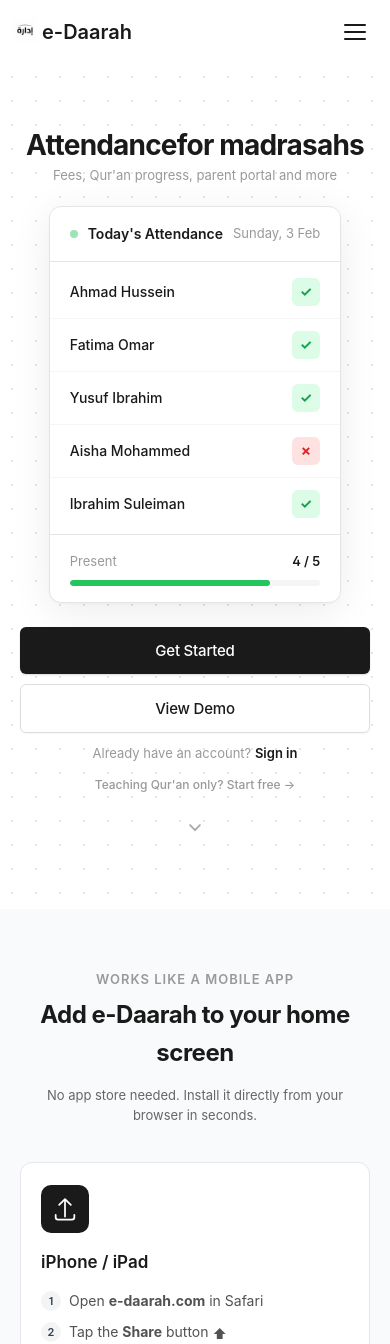
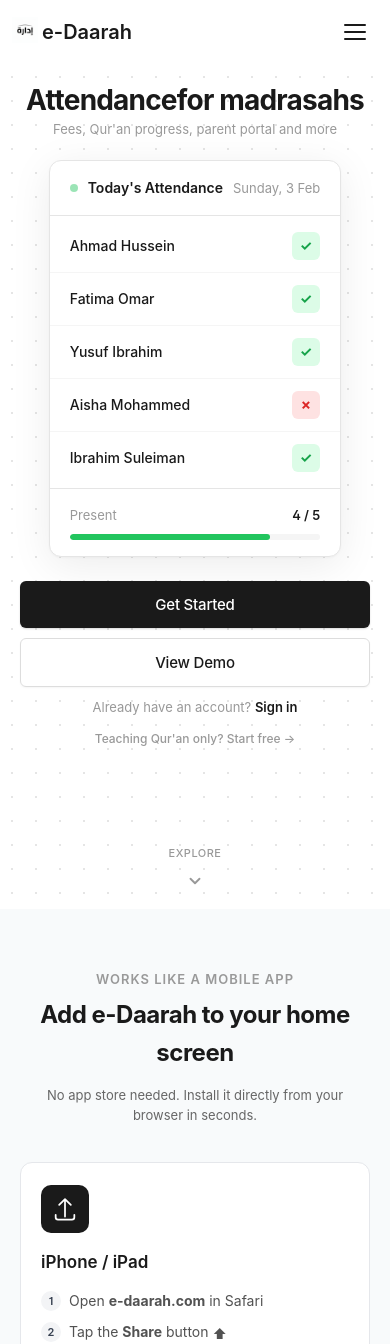
Before and after one commit to aoalaka/e-daarah, a React (Vite) app in the folder frontend/: page / in a window 390 px wide. Shown: the top 1344 px of the page. Built offline with nearby package versions, Linux system fonts and the light colour scheme; no server answers.

Commit message:
ui: pin scroll hint to bottom of hero viewport with label
- Scroll hint pinned to bottom via margin-top:auto on flex child
- Added "Explore" label above bouncing chevron
- Appears after 1s delay so user notices it

Co-Authored-By: Claude Opus 4.6 <noreply@anthropic.com>

```diff
--- a/frontend/src/pages/Landing.css
+++ b/frontend/src/pages/Landing.css
@@ -486,18 +486,29 @@
 /* ── Scroll Hint (mobile only) ── */
 .hero-scroll-hint {
   display: none;
+  flex-direction: column;
   align-items: center;
-  justify-content: center;
-  margin-top: 16px;
+  gap: 4px;
   color: var(--muted);
   cursor: pointer;
-  animation: bounceDown 2s ease-in-out infinite;
   -webkit-tap-highlight-color: transparent;
+  animation: fadeInUp 0.5s ease-out 1s both;
+}
+
+.hero-scroll-hint span {
+  font-size: 11px;
+  font-weight: 500;
+  letter-spacing: 0.5px;
+  text-transform: uppercase;
+}
+
+.hero-scroll-hint svg {
+  animation: bounceDown 1.5s ease-in-out infinite;
 }
 
 @keyframes bounceDown {
   0%, 100% { transform: translateY(0); }
-  50% { transform: translateY(6px); }
+  50% { transform: translateY(5px); }
 }
 
 /* ── Hero Visual (animated attendance card) ── */
@@ -1760,17 +1771,18 @@
   }
 
   .hero {
-    padding: 20px 20px 32px;
+    padding: 20px 20px 24px;
     min-height: 100svh;
     display: flex;
-    align-items: center;
   }
 
   .hero-inner {
     display: flex;
     flex-direction: column;
     align-items: center;
+    justify-content: center;
     width: 100%;
+    flex: 1;
   }
 
   /* Break hero-content apart so children can interleave with hero-visual */
@@ -1847,6 +1859,8 @@
   .hero-scroll-hint {
     display: flex;
     order: 6;
+    margin-top: auto;
+    padding-top: 16px;
   }
 
   /* Animated card sits between title and CTAs */
--- a/frontend/src/pages/Landing.jsx
+++ b/frontend/src/pages/Landing.jsx
@@ -201,7 +201,8 @@ function Landing() {
 
           {/* Scroll hint — mobile only */}
           <div className="hero-scroll-hint" onClick={() => { document.querySelector('.install-app')?.scrollIntoView({ behavior: 'smooth' }); }}>
-            <svg width="20" height="20" viewBox="0 0 24 24" fill="none" stroke="currentColor" strokeWidth="2" strokeLinecap="round" strokeLinejoin="round"><polyline points="6 9 12 15 18 9" /></svg>
+            <span>Explore</span>
+            <svg width="18" height="18" viewBox="0 0 24 24" fill="none" stroke="currentColor" strokeWidth="2.5" strokeLinecap="round" strokeLinejoin="round"><polyline points="6 9 12 15 18 9" /></svg>
           </div>
         </div>
       </section>
```
